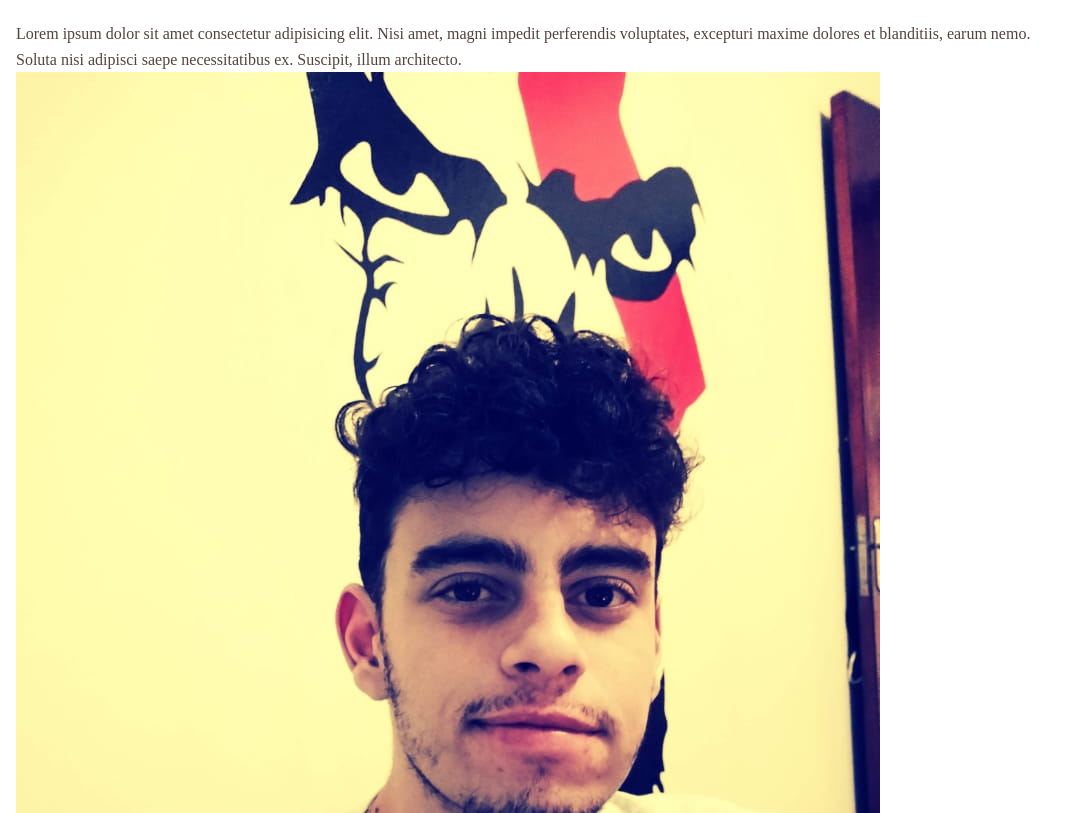
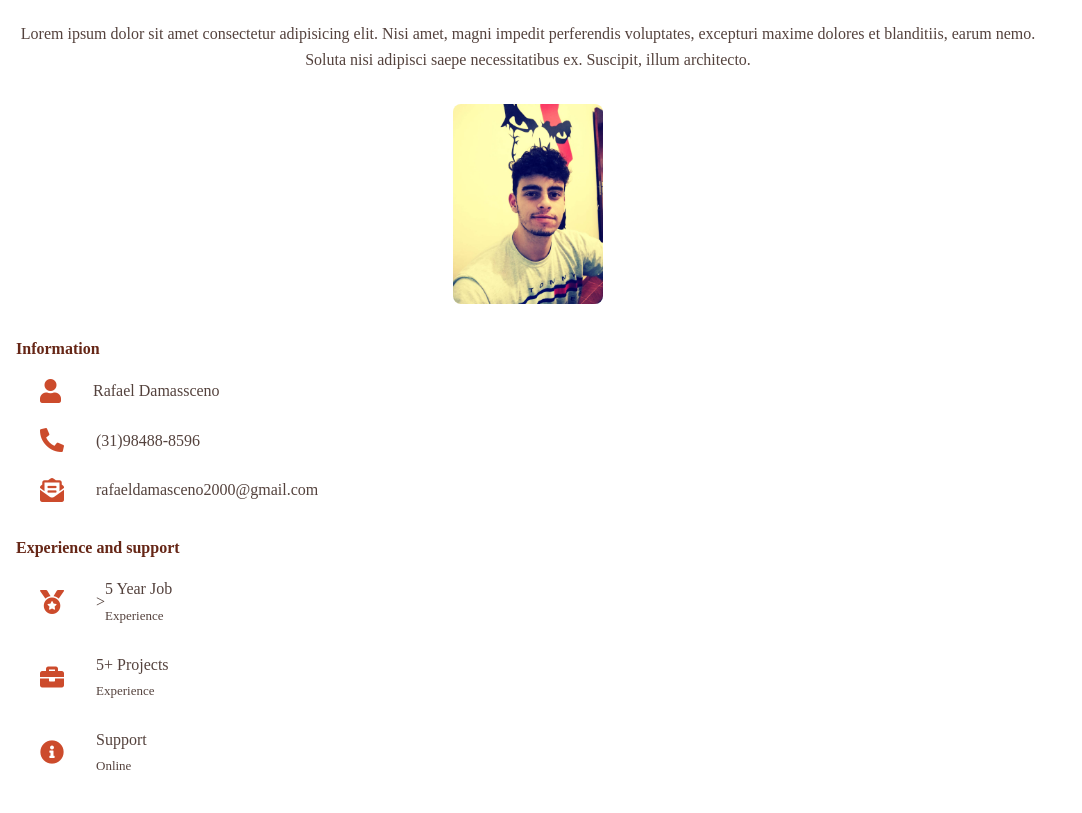
Before and after one commit to RafaelSdm/Website-RafaelSdm, a plain HTML site: page index.html in a window 1280 px wide. Shown: the part 930-1743 px from the top of the page, without its empty margins (0-1082 px from the left). Drawn offline with Linux system fonts and the light colour scheme.

Commit message:
finalizando o about

```diff
--- a/css/style.css
+++ b/css/style.css
@@ -416,3 +416,107 @@ img{
     color: var(--first-color-dark) ;
 
 }
+
+
+
+
+
+
+
+
+
+
+
+
+
+
+
+
+
+
+
+
+
+
+
+
+
+
+
+
+
+
+
+
+
+
+/*about */
+
+
+
+
+
+
+
+
+
+.about__container{
+    row-gap: 2rem;
+
+}
+
+
+.about__data{
+    text-align: center;
+}
+
+.about__description{
+    margin-bottom: var(--mb-4);
+
+}
+
+
+.about__img{
+    width: 150px;
+    border-radius: .5rem;
+    margin: 0 auto;
+
+}
+
+
+.about__information{
+    margin-bottom: var(--mb-4);
+
+}
+
+.about__information-title{
+    font-size: var(--h3-font-size);
+    color: var(--first-color-dark);
+    margin-bottom: var(--mb-2);
+}
+
+
+.about__information-data{
+    display: flex;
+    align-items: center;
+    padding-left: 1.5rem;
+    margin-bottom: var(--mb-3);
+
+}
+
+.about__information-icon{
+    font-size: 1.5rem;
+    color: var(--first-color);
+    margin-right: var(--mb-4);
+}
+
+
+
+.about__information-subtitle{
+    display: block;
+    font-weight: var(--mb-4);
+}
+
+.about__information-subtitle-small{
+    font-size: var(--small-font-size);
+}
--- a/index.html
+++ b/index.html
@@ -98,63 +98,47 @@
             </div>
 
 
+            <div>
                 <div class="about__information">
-
                     <h3 class="about__information-title">Information</h3>
-
-
                     <div class="about__information-data">
                         <i class="fas fa-user about__information-icon"></i>
                         <span>Rafael Damassceno</span>
-
                     </div>
-
 
                     <div class="about__information-data">
                         <i class="fas fa-phone-alt about__information-icon"></i>
                         <span>(31)98488-8596</span>
-
                     </div>
-
 
                     <div class="about__information-data">
                         <i class="fas fa-envelope-open-text about__information-icon"></i>
                         <span>rafaeldamasceno2000@gmail.com</span>
-
                     </div>
-
-
                 </div>
-
-
                 <div class="about__information">
                     <h3 class="about__information-title">Experience and support</h3>
-
                     <div class="about__information-data">
                         <i class="fas fa-medal about__information-icon "></i>>
                         <div>
                             <span class="about__information-subtitle">5 Year Job</span>
                             <span class="about__information-subtitle-small">Experience</span>
                         </div>
-
                     </div>
-
                     <div class="about__information-data">
-                    <i class="fas fa-medal about__information-icon "></i>>
+                        <i class="fas fa-briefcase about__information-icon"></i>
                         <div>
-                        <span class="about__information-subtitle">5 Year Job</span>
+                            <span class="about__information-subtitle">5+ Projects</span>
                             <span class="about__information-subtitle-small">Experience</span>
                         </div>
-
                     </div>
-
                     <div class="about__information-data">
-                    <i class="fas fa-medal about__information-icon "></i>>
+                        <i class="fas fa-info-circle about__information-icon"></i>
                         <div>
-                        <span class="about__information-subtitle">5 Year Job</span>
-                        <span class="about__information-subtitle-small">Experience</span>
+                            <span class="about__information-subtitle">Support</span>
+                            <span class="about__information-subtitle-small">Online</span>
                         </div>
-
+                    </div>
                 </div>
             </div>
 
```
Lines whose indentation alone changed are shown as unchanged.
